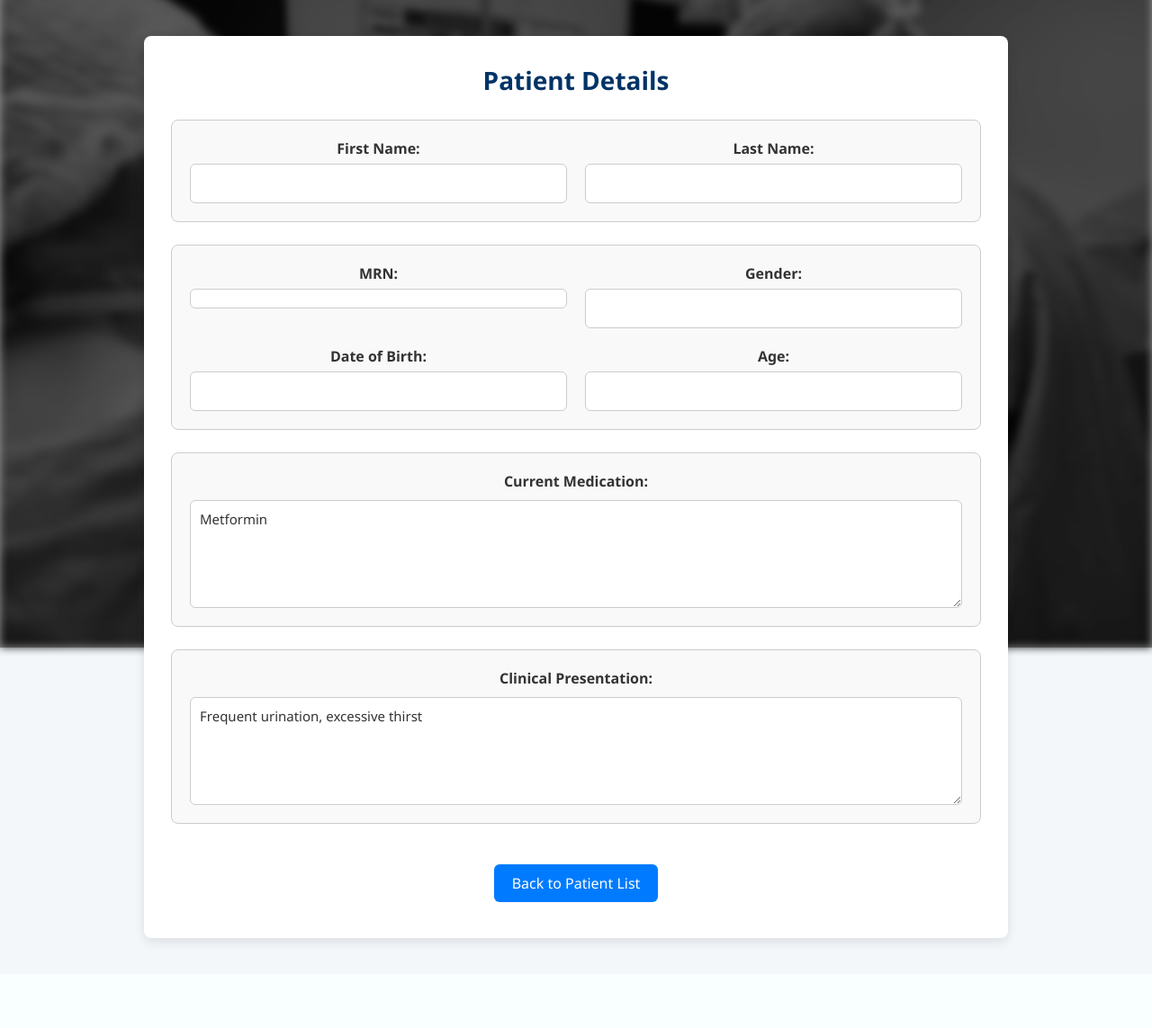
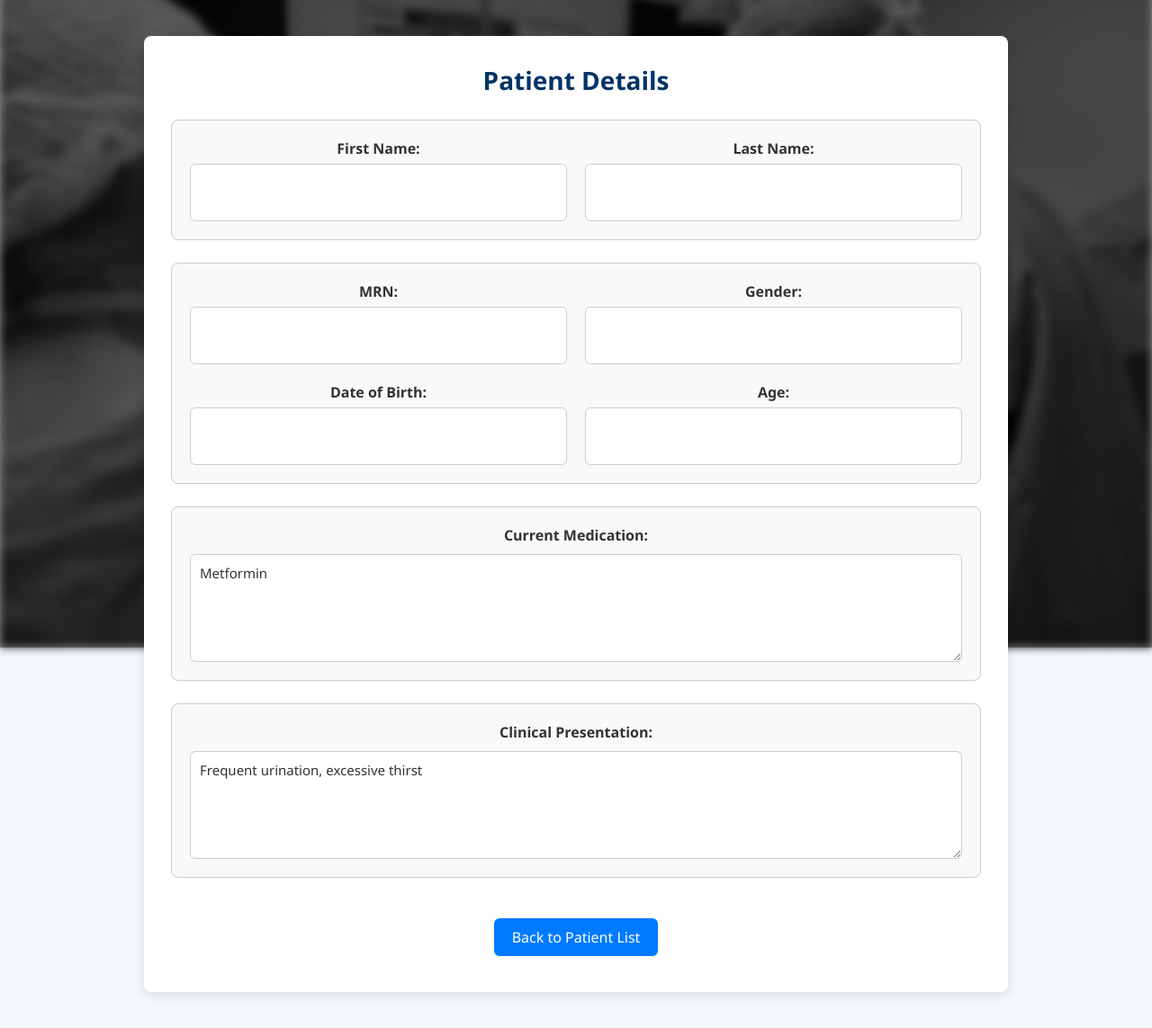
Before and after one commit to offmitch/patient-details, a PHP site: page /Student/patient_details.php in a window 1280 px wide. Shown: the part 80-1223 px from the top of the page at 90% size. Before the commit the page ends 1132 px from the top, so only its background shows below. Run offline with PHP 8.4, Linux system fonts and the light colour scheme.

Commit message:
fix: wrong size text-boxes for certain fields.

```diff
--- a/Style/patient_details.css
+++ b/Style/patient_details.css
@@ -50,6 +50,7 @@ h2 {
     background-color: #fff;
     border: 1px solid #ccc;
     padding: 10px;
+    height: 42px;
     border-radius: 6px;
     font-size: 16px;
 }
```
